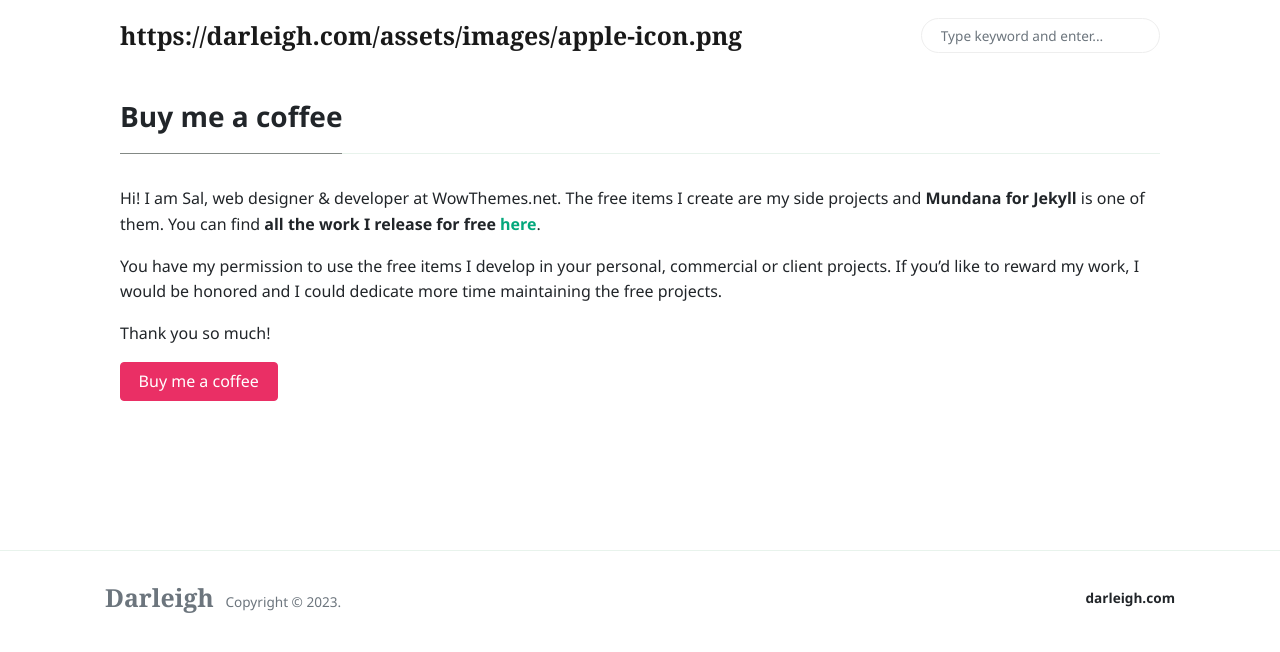
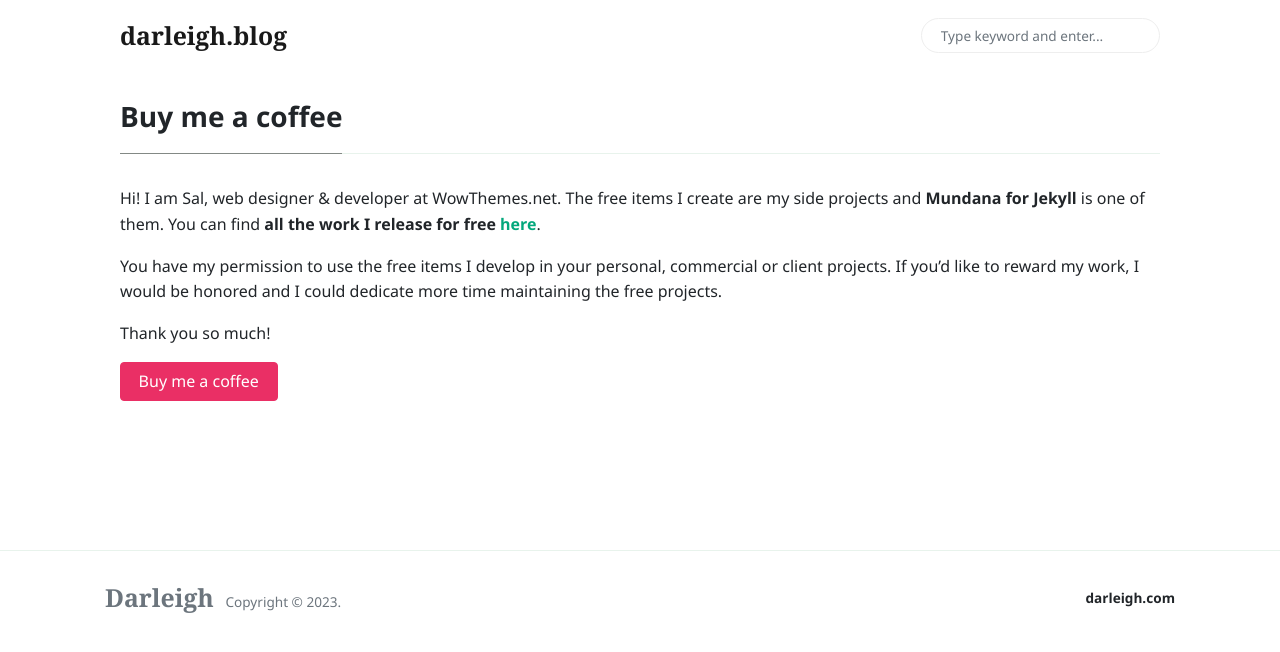
Before and after one commit to darleigh/blog, a Jekyll site: the page built from _pages/buy-me-a-coffee.md, in a window 1280 px wide. Shown: the top 652 px of the page. Built offline with Jekyll 4.4.1, drawn with Linux system fonts in a browser that asks for light colours; nearby versions of some CDN libraries.

Commit message:
Adjust favicon & image author

```diff
--- a/_config.yml
+++ b/_config.yml
@@ -22,7 +22,7 @@
     sal:
       name:           Duong Nguyen
       site:           https://darleigh.com
-      avatar:         assets/images/avatar/duong.png
+      avatar:         https://github.com/darleigh/site/blob/main/assets/images/avatar/darleigh.jpg?raw=true
       bio:            "Hello"
       email:          duongnguyen.22@icloud.com
       # facebook:        https://twitter.com/wowthemesnet
--- a/_layouts/default.html
+++ b/_layouts/default.html
@@ -74,7 +74,7 @@
     <!-- Navbar -->
     <nav id="MagicMenu" class="topnav navbar navbar-expand-lg navbar-light bg-white fixed-top">
     <div class="container">
-        <a class="navbar-brand" href="{{ site.baseurl }}/index.html"><strong>{{site.favicon}}</strong></a>
+        <a class="navbar-brand" href="{{ site.baseurl }}/index.html"><strong>{{site.name}}</strong></a>
         <button class="navbar-toggler collapsed" type="button" data-toggle="collapse" data-target="#navbarColor02" aria-controls="navbarColor02" aria-expanded="false" aria-label="Toggle navigation">
         <span class="navbar-toggler-icon"></span>
         </button>
--- a/index.html
+++ b/index.html
@@ -2,7 +2,7 @@
 title: "Darley Blog"
 layout: default
 pagination:
-    enabled: true
+enabled: true
 description: "Valuable insights on knowledge, experience, and adventures."
 ---
 
```
Also changed, not shown: 1 other file.
